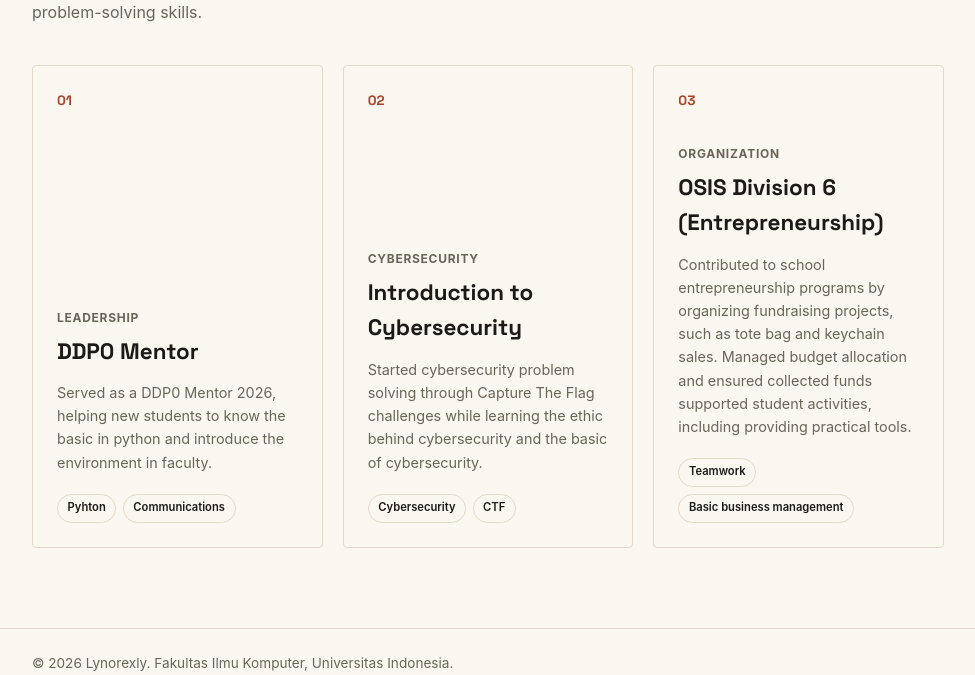
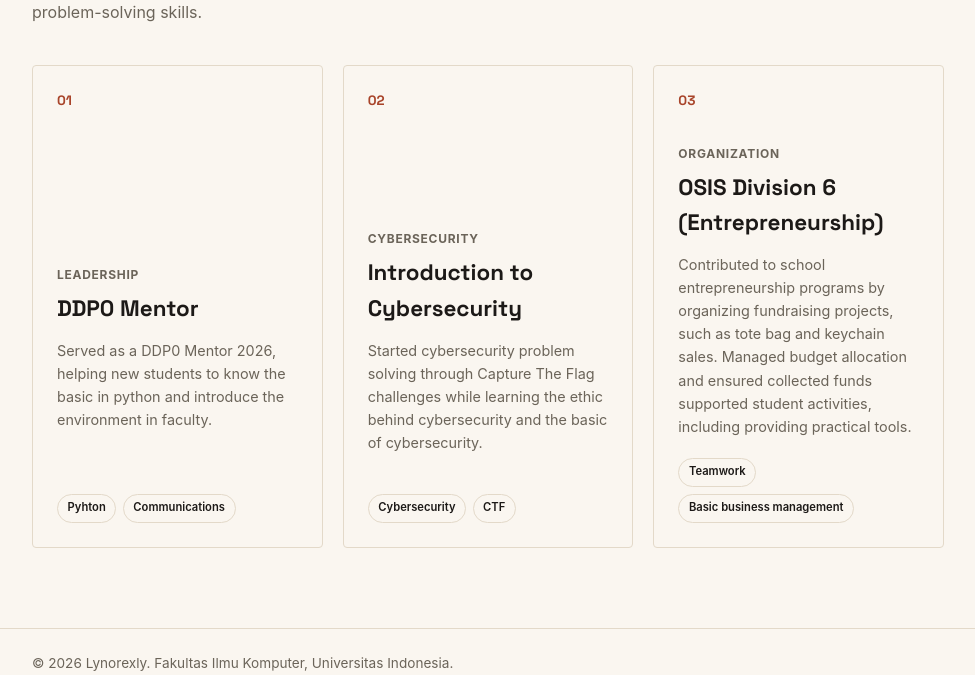
Before and after one commit to Rexlyy/myportofolio, a Django app: page / in a window 1280 px wide. Shown: the part 964-1639 px from the top of the page, without its empty margins (152-1127 px from the left). Run offline with Django 5.2, Linux system fonts and the light colour scheme.

Commit message:
Menambahkan section:4

```diff
--- a/static/css/style.css
+++ b/static/css/style.css
@@ -289,6 +289,7 @@ h1, .brand {
 .experience-content > p:not(.experience-type) {
     color: var(--text-muted);
     font-size: 0.9rem;
+    min-height: 135px;
 }
 
 
```
